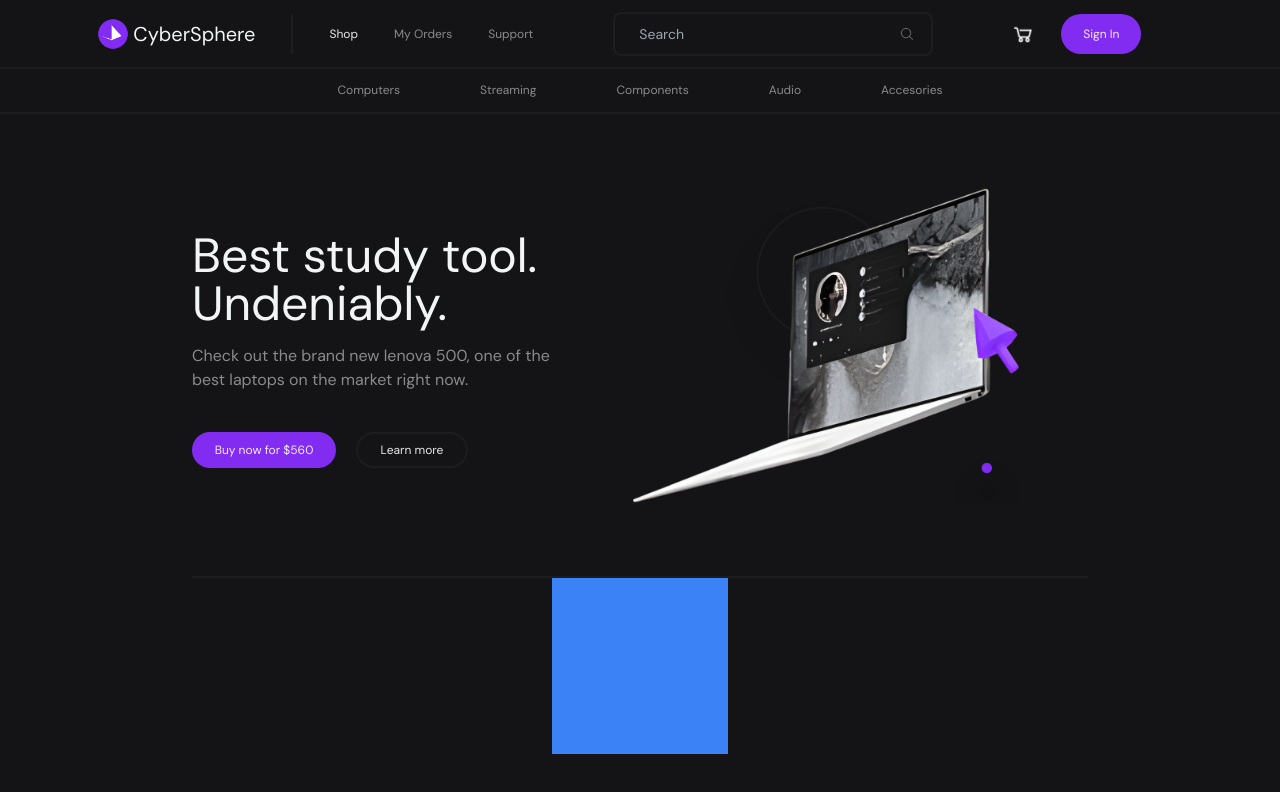
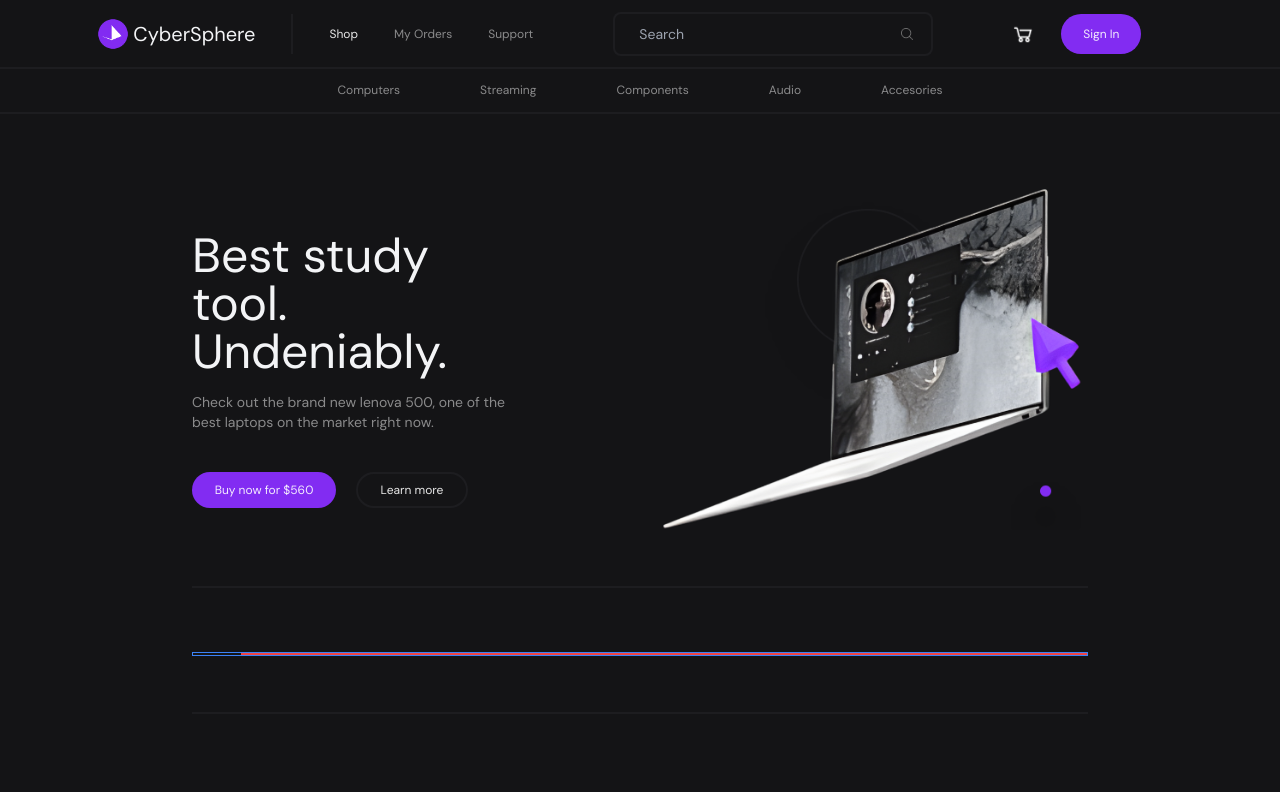
Before and after one commit to GavinA2212/CyberSphere, a React (Vite) app in the folder frontend/: page / in a window 1280 px wide. Shown: the top 792 px of the page. Built offline with nearby package versions, Linux system fonts and the light colour scheme; no server answers; the HTML template or start-up script is replaced by a standard one.

Commit message:
connecting backend to frontend and initial featuredshowcase additions

```diff
--- a/frontend/src/NavBar.tsx
+++ b/frontend/src/NavBar.tsx
@@ -32,15 +32,15 @@ export default function NavBar() {
 
             ${isMobileMenuOpen ? "-left-0" : "-left-1/2"}`}
           >
-            <button className="flex h-20 w-full items-center justify-center text-sm font-medium text-lessgreyish transition hover:cursor-pointer hover:text-lessgreyish">
+            <button className="flex h-20 w-full items-center justify-center text-sm font-semibold text-lessgreyish transition hover:cursor-pointer hover:text-lessgreyish">
               Shop
             </button>
             <div className=" h-0.5 w-full  bg-zinc-800"></div>
-            <button className="flex h-20 w-full items-center justify-center text-sm font-medium text-greyish transition hover:cursor-pointer hover:text-lessgreyish">
+            <button className="flex h-20 w-full items-center justify-center text-sm font-semibold text-greyish transition hover:cursor-pointer hover:text-lessgreyish">
               My Orders
             </button>
             <div className="  h-0.5 w-full bg-zinc-800"></div>
-            <button className="flex h-20 w-full items-center justify-center text-sm font-medium text-greyish transition hover:cursor-pointer hover:text-lessgreyish">
+            <button className="flex h-20 w-full items-center justify-center text-sm font-semibold text-greyish transition hover:cursor-pointer hover:text-lessgreyish">
               Support
             </button>
             <button
--- a/frontend/src/ShopComponents/FeaturedShowcase.tsx
+++ b/frontend/src/ShopComponents/FeaturedShowcase.tsx
@@ -1,11 +1,35 @@
+import { useEffect, useState } from "react";
+
 export default function FeaturedShowcase() {
-  //const URL = import.meta.env.BASEURL;
+  const APIURL = import.meta.env.VITE_API_URL;
 
-  console.log("hello world");
+  const [products, setProducts] = useState([]);
+
+  useEffect(() => {
+    const fetchProducts = async () => {
+      const response = await fetch(`${APIURL}/api/products/`);
+      const jsonData = await response.json();
+      setProducts(jsonData);
+    };
+    fetchProducts();
+    console.log(products[0]);
+    // eslint-disable-next-line react-hooks/exhaustive-deps
+  }, []);
 
   return (
     <>
-      <div className=" size-44 bg-blue-500"></div>
+      <div className="mt-16 flex min-h-sixtytwop  w-seventyp  gap-0 border border-blue-500 xs:flex-col md:flex-row md:gap-12">
+        <div className="  max-w-featuresize mah-h-featuresize rounded-xl bg-line">
+          {products[0] && (
+            <img
+              src={(products[0] as { featuredphoto: string }).featuredphoto}
+              className="size-fit rounded-xl"
+            />
+          )}
+        </div>
+        <div className="flex flex-1 flex-col border border-red-500"></div>
+      </div>
+      <div className=" mt-14 h-0.5 w-seventyp bg-line"></div>
     </>
   );
 }
--- a/frontend/src/ShopComponents/MainShowcase.tsx
+++ b/frontend/src/ShopComponents/MainShowcase.tsx
@@ -9,7 +9,7 @@ export default function MainShowcase() {
             Best study tool.
           </h1>
           <h1 className="text-5xl font-normal text-gray-100 ">Undeniably.</h1>
-          <h2 className=" mt-4 text-base font-normal text-greyish">
+          <h2 className=" mt-4 text-sm font-normal text-greyish">
             Check out the brand new lenova 500, one of the best laptops on the
             market right now.
           </h2>
@@ -25,7 +25,7 @@ export default function MainShowcase() {
         <div className=" flex max-h-96 items-center justify-center  border-green-500  ">
           <img
             src={Computershowcase}
-            className="max-h-96 pb-12 pl-8 pt-4"
+            className="pb-18 max-h-96 pt-4 lg:pl-20"
           ></img>
         </div>
         <div className=" mt-6 flex gap-5  md:hidden">
@@ -37,7 +37,7 @@ export default function MainShowcase() {
           </button>
         </div>
       </div>
-      <div className=" mt-6 h-0.5 w-seventyp bg-line"></div>
+      <div className=" mt-14 h-0.5 w-seventyp bg-line"></div>
     </>
   );
 }
--- a/frontend/tailwind.config.js
+++ b/frontend/tailwind.config.js
@@ -23,6 +23,7 @@ export default {
         seventyp: "70%",
         sixtytwop: "62%",
         thirtysixp: "36%",
+        featuresize: "26rem",
       },
       screens: {
         xs: "1px",
```
Also changed, not shown: 2 other files (tests, documents, lock files or other folders).
